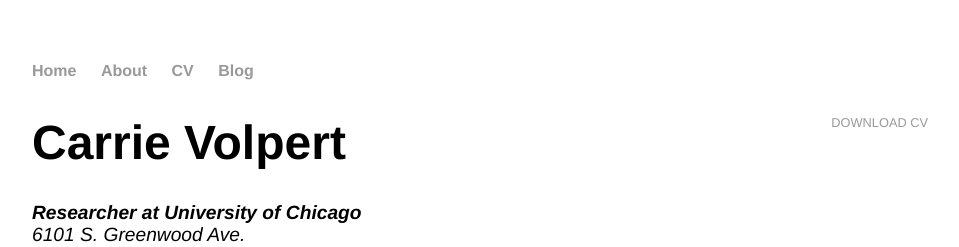
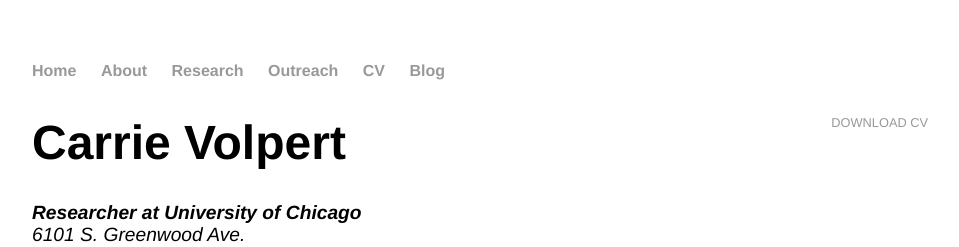
Before and after one commit to particlerover/particlerover.github.io, a Jekyll site: the page built from cv/index.html, in a window 1280 px wide. Shown: the top 247 px of the page, without its empty margins (160-1119 px from the left). Built offline with Jekyll 4.4.1, drawn with Linux system fonts in a browser that asks for light colours.

Commit message:
Update default.html

```diff
--- a/_layouts/default.html
+++ b/_layouts/default.html
@@ -13,6 +13,8 @@
 <ul>
 <li><a href="/">Home</a></li>
 <li><a href="/about">About</a></li>
+<li><a href="/research">Research</a></li>
+<li><a href="/outreadh">Outreach</a></li>
 <li><a href="/cv">CV</a></li>
 <li><a href="/blog">Blog</a></li>
 </ul>
```
